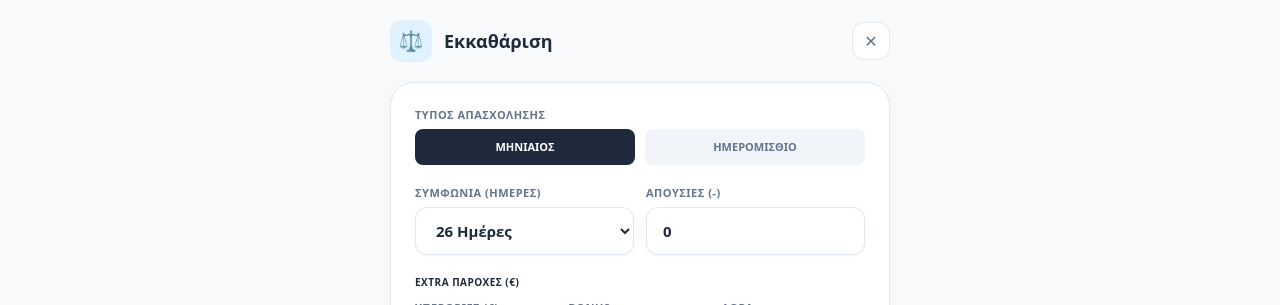
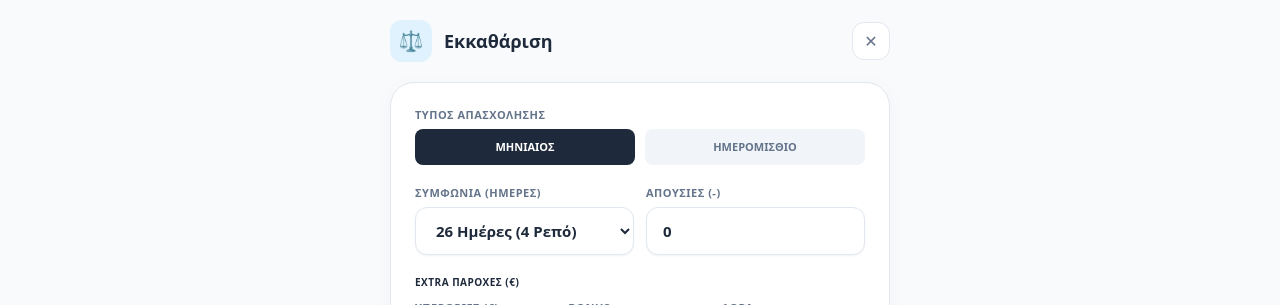
Before and after one commit to tsigris/cosy-management, a Next.js app: page /pay-employee in a window 1280 px wide. Shown: the top 305 px of the page. Built offline with nearby package versions, Linux system fonts and the light colour scheme.

Commit message:
Update page.tsx

```diff
--- a/src/app/pay-employee/page.tsx
+++ b/src/app/pay-employee/page.tsx
@@ -207,9 +207,16 @@ function PayEmployeeContent() {
           <div style={agreementGrid}>
             {agreementType === 'monthly' ? (
               <>
-                <div style={inputGroup}><label style={subLabel}>ΣΥΜΦΩΝΙΑ (ΗΜΕΡΕΣ)</label>
-                  <select value={agreementDays} onChange={e => setAgreementDays(Number(e.target.value))} style={selectStyle}>
-                    <option value={26}>26 Ημέρες</option><option value={30}>30 Ημέρες</option>
+                <div style={inputGroup}>
+                  <label style={subLabel}>ΣΥΜΦΩΝΙΑ (ΗΜΕΡΕΣ)</label>
+                  <select
+                    value={agreementDays}
+                    onChange={e => setAgreementDays(Number(e.target.value))}
+                    style={selectStyle}
+                  >
+                    <option value={22}>22 Ημέρες (8 Ρεπό)</option>
+                    <option value={26}>26 Ημέρες (4 Ρεπό)</option>
+                    <option value={30}>30 Ημέρες (0 Ρεπό)</option>
                   </select>
                 </div>
                 <div style={inputGroup}><label style={subLabel}>ΑΠΟΥΣΙΕΣ (-)</label>
```
